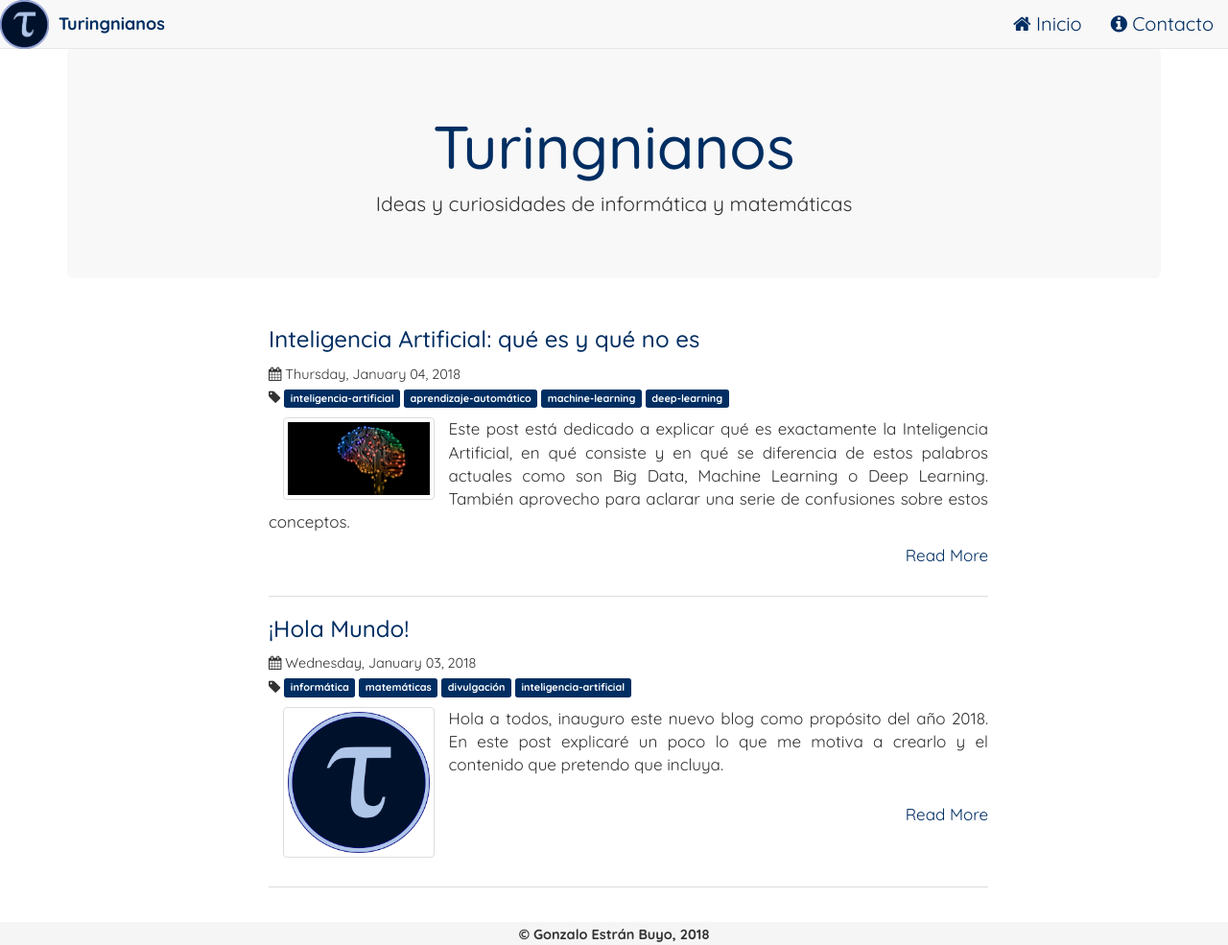
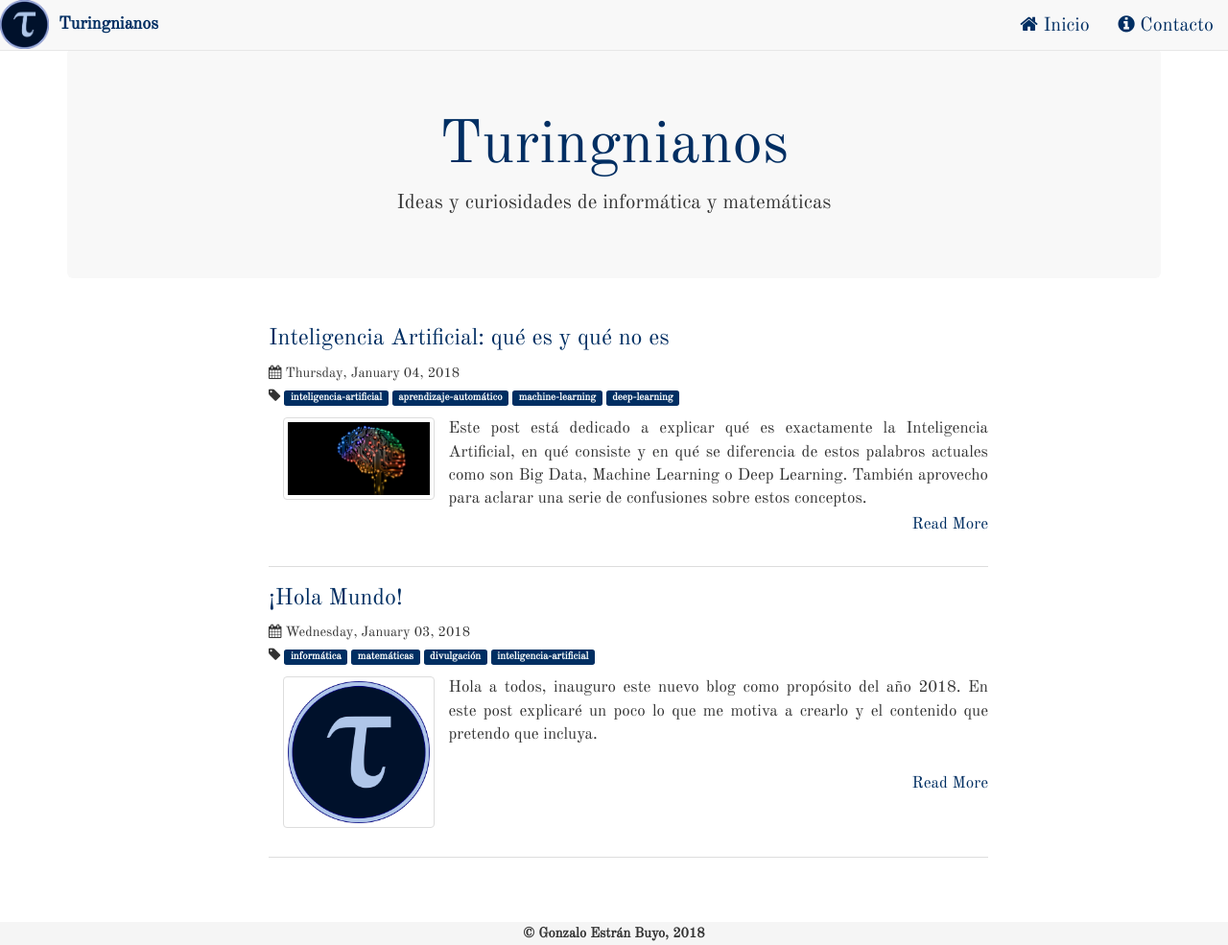
Before and after one commit to turingnianos/turingnianos.github.io, a Jekyll site: the page built from index.html, in a window 1280 px wide and 985 px high. Shown: the whole window at 96% size. Built offline with Jekyll 4.4.1, drawn with Linux system fonts in a browser that asks for light colours; nearby versions of some CDN libraries; some web fonts are replaced; comment, search, counter and statistics services are not loaded.

Commit message:
Update site.css

```diff
--- a/assets/css/site.css
+++ b/assets/css/site.css
@@ -1,11 +1,11 @@
 /* @import url(http://fonts.googleapis.com/css?family=Lato:400,700); */
 @import url('https://fonts.googleapis.com/css?family=Old+Standard+TT');
 @import url('https://fonts.googleapis.com/css?family=Overlock');
-@import url('https://fonts.googleapis.com/css?family=Quicksand:400,500,700');
+/*@import url('https://fonts.googleapis.com/css?family=Quicksand:400,500,700');*/
 
 /* global settings */
 body {
-  font-family: 'Quicksand', 'Overlock', 'Old Standard TT', 'sans-serif';
+  font-family: /*'Quicksand',*/ 'Overlock', 'Old Standard TT', 'sans-serif';
   padding-bottom:60px;
   padding-top:50px;
   font-size:17px;
```
